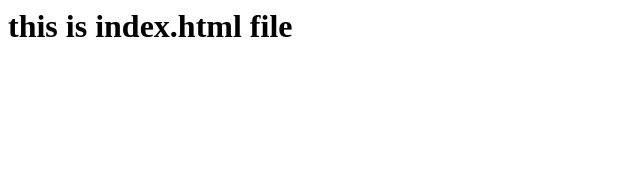
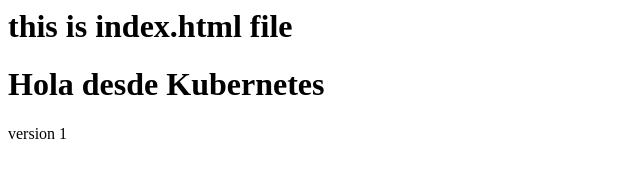
Before and after one commit to EduGonzalez/gitrepo, a plain HTML site: page index.html in a window 1280 px wide. Shown: the whole page, without its empty margins (0-640 px from the left). Drawn offline with Linux system fonts and the light colour scheme.

Commit message:
inital app

```diff
--- a/index.html
+++ b/index.html
@@ -1 +1,3 @@
 <h1> this is index.html file </h1>
+<h1> Hola desde Kubernetes </h1>
+<p> version 1 </p>
```
Also changed, not shown: 1 other file.
